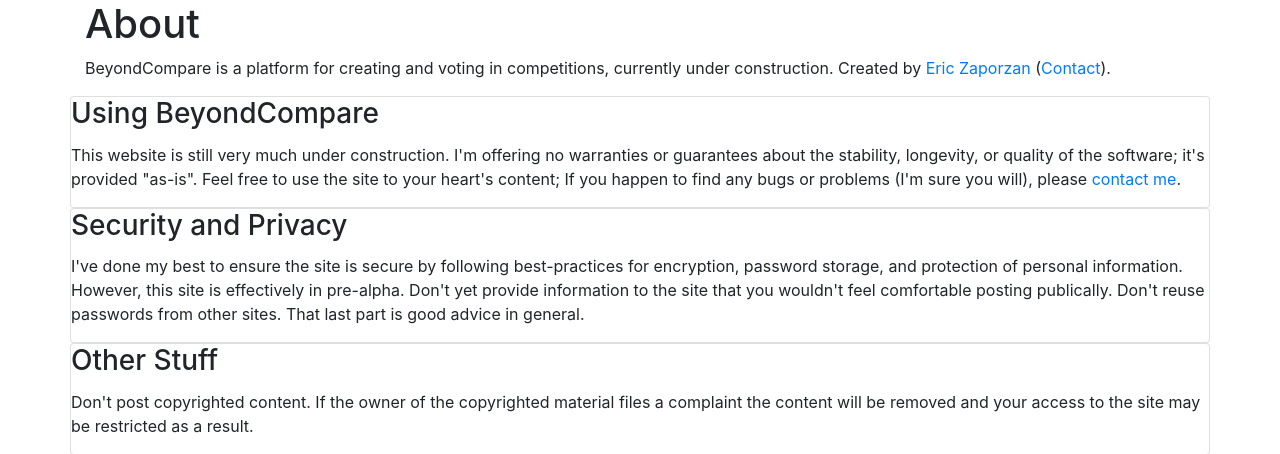
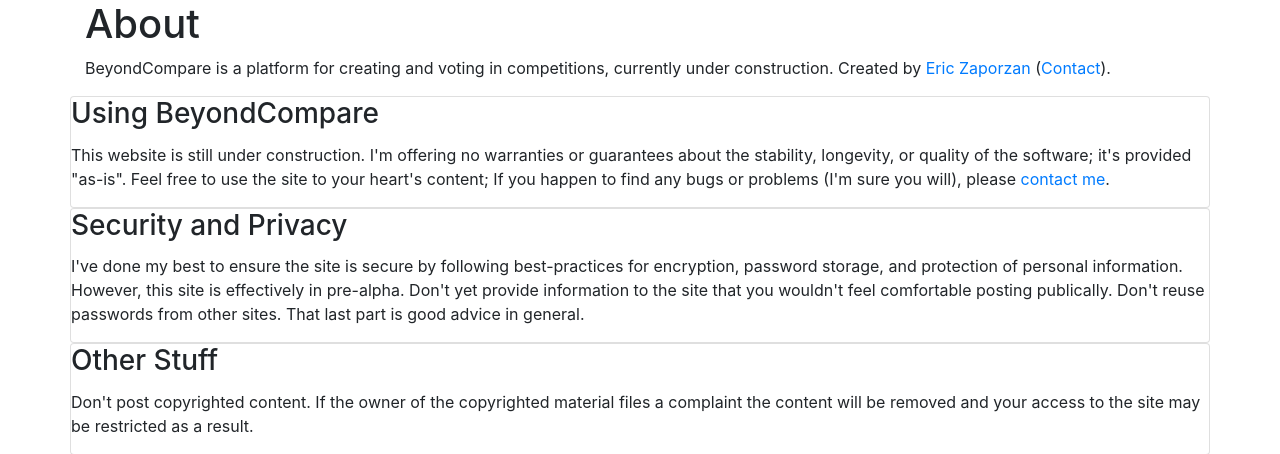
Before and after one commit to EricZaporzan/compare, a Django app: page /about/ in a window 1280 px wide. Shown: the part 56-510 px from the top of the page. Run offline with Django 3.2, Linux system fonts and the light colour scheme; parts of the project's set-up code (start-up, migrations or seed data) failed here and were passed over; some libraries are stand-ins or nearby versions.

Commit message:
Copy change.

```diff
--- a/compare/templates/pages/about.html
+++ b/compare/templates/pages/about.html
@@ -11,7 +11,7 @@
 <div class="card card-block row">
   <h3 class="card-title">Using BeyondCompare</h3>
   <p>
-    This website is still very much under construction. I'm offering no warranties or guarantees about the stability,
+    This website is still under construction. I'm offering no warranties or guarantees about the stability,
     longevity, or quality of the software; it's provided "as-is". Feel free to use the site to your heart's content;
     If you happen to find any bugs or problems (I'm sure you will), please <a href="{% url 'contact' %}">contact me</a>.
   </p>
```
